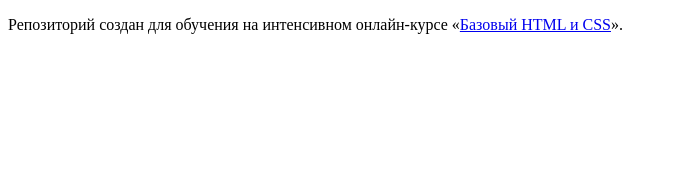
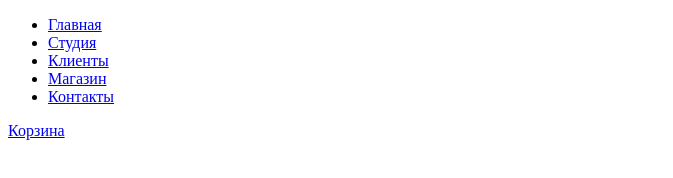
Before and after one commit to Veyb/150948-nerds, a plain HTML site: page index.html in a window 1280 px wide. Shown: the whole page, without its empty margins (0-673 px from the left). Drawn offline with Linux system fonts and the light colour scheme.

Commit message:
index start

```diff
--- a/index.html
+++ b/index.html
@@ -5,8 +5,37 @@
     <title>HTML Academy: Нёрдс</title>
   </head>
   <body>
+    <header class="main-header">
+      <div class="container">
+        <nav class="main-navigation">
+          <ul>
+            <li>
+              <a href="#">Главная</a>
+            </li>
+            <li>
+              <a href="#">Студия</a>
+            </li>
+            <li>
+              <a href="#">Клиенты</a>
+            </li>
+            <li>
+              <a href="#">Магазин</a>
+            </li>
+            <li>
+              <a href="#">Контакты</a>
+            </li>
+          </ul>
+        </nav>
+        <div class="basket">
+          <a class="login" href="#">Корзина</a>
+        </div>
+      </div>
+      <div class="main-slider">
 
-    <p>Репозиторий создан для обучения на интенсивном онлайн‑курсе «<a href="https://htmlacademy.ru/intensive">Базовый HTML и CSS</a>».</p>
+      </div>
+    </header>
+    <main class="container">
 
+    </main>
   </body>
 </html>
```
